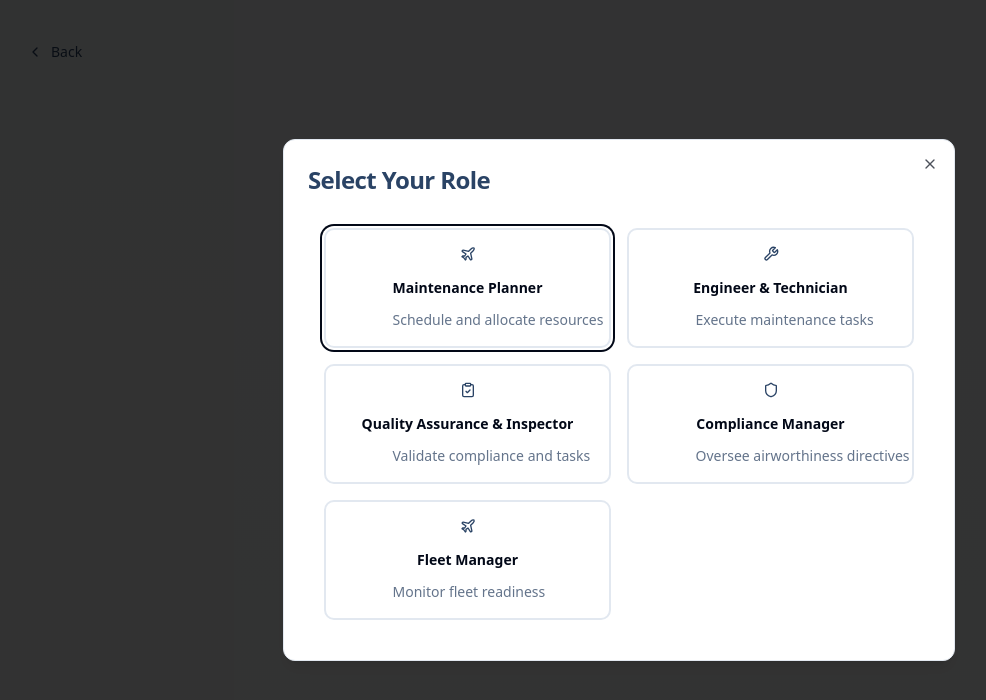
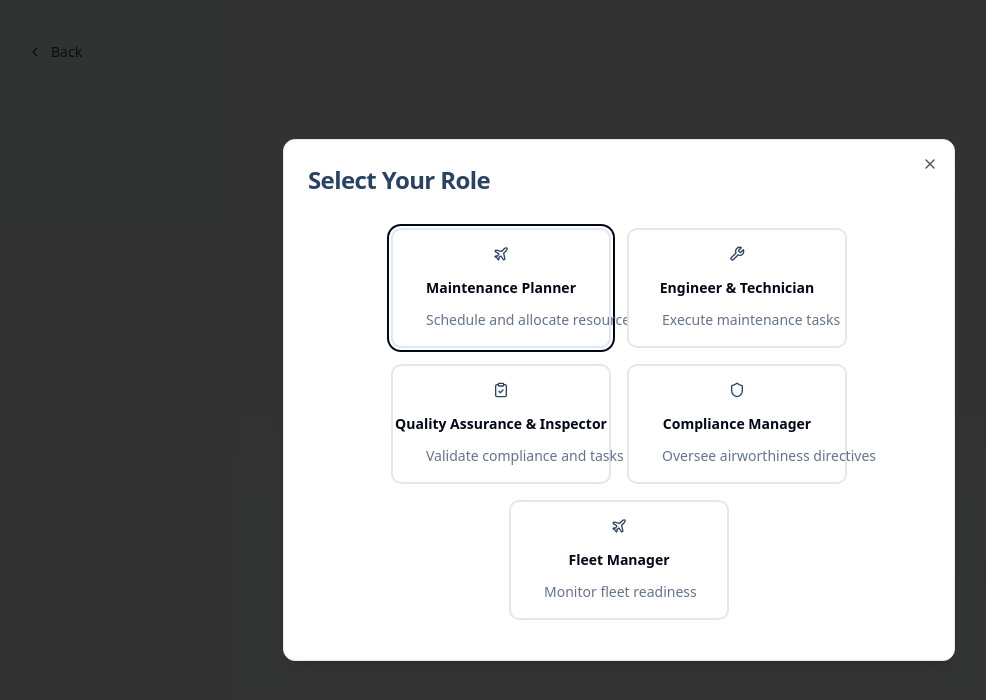
Before and after one commit to zanybarlee/cens-aerowork-51, a React (Vite) app: page /dashboard in a window 1280 px wide. Shown: the top 700 px of the page, without its empty margins (21-1007 px from the left). Built offline with nearby package versions, Linux system fonts and the light colour scheme.

Commit message:
Refactor UI components
This commit refactors some UI components to improve code organization and maintainability.  No functional changes are intended.

```diff
--- a/src/components/RoleSelector.tsx
+++ b/src/components/RoleSelector.tsx
@@ -71,13 +71,13 @@ export function RoleSelector({ open, onClose, onRoleSelect }: RoleSelectorProps)
             Select Your Role
           </DialogTitle>
         </DialogHeader>
-        <div className="grid grid-cols-1 md:grid-cols-2 gap-4 p-4 bg-white rounded-b-lg">
+        <div className="flex flex-wrap justify-center gap-4 p-4 bg-white rounded-b-lg">
           {roles.map((role) => (
             <Button
               key={role.id}
               variant="outline"
               className={cn(
-                "h-auto p-4 flex flex-col items-center text-center hover:bg-workspace-primary/5",
+                "w-[220px] h-auto p-4 flex flex-col items-center text-center hover:bg-workspace-primary/5",
                 "border-2 hover:border-workspace-primary transition-all duration-200 bg-white"
               )}
               onClick={() => onRoleSelect(role)}
```
